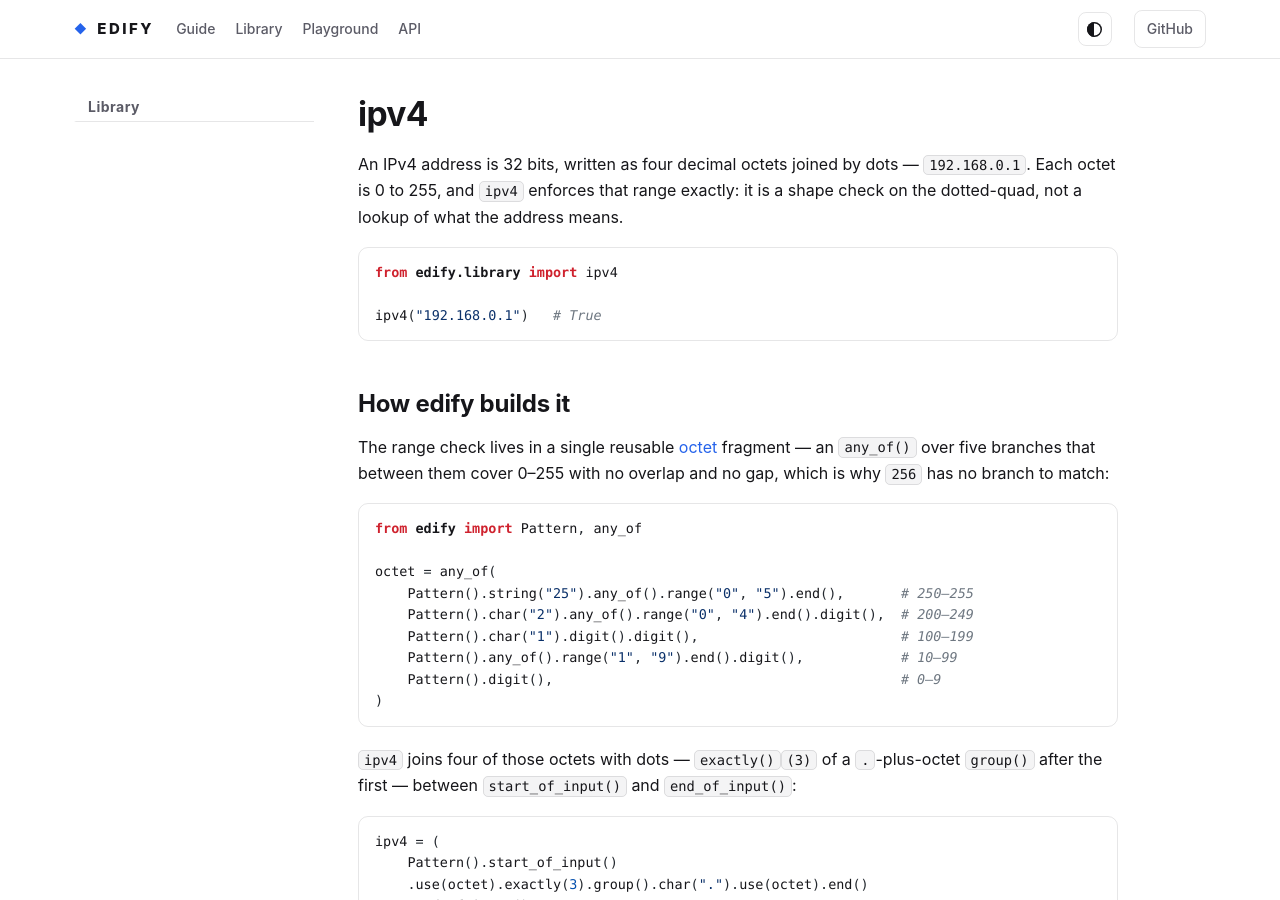
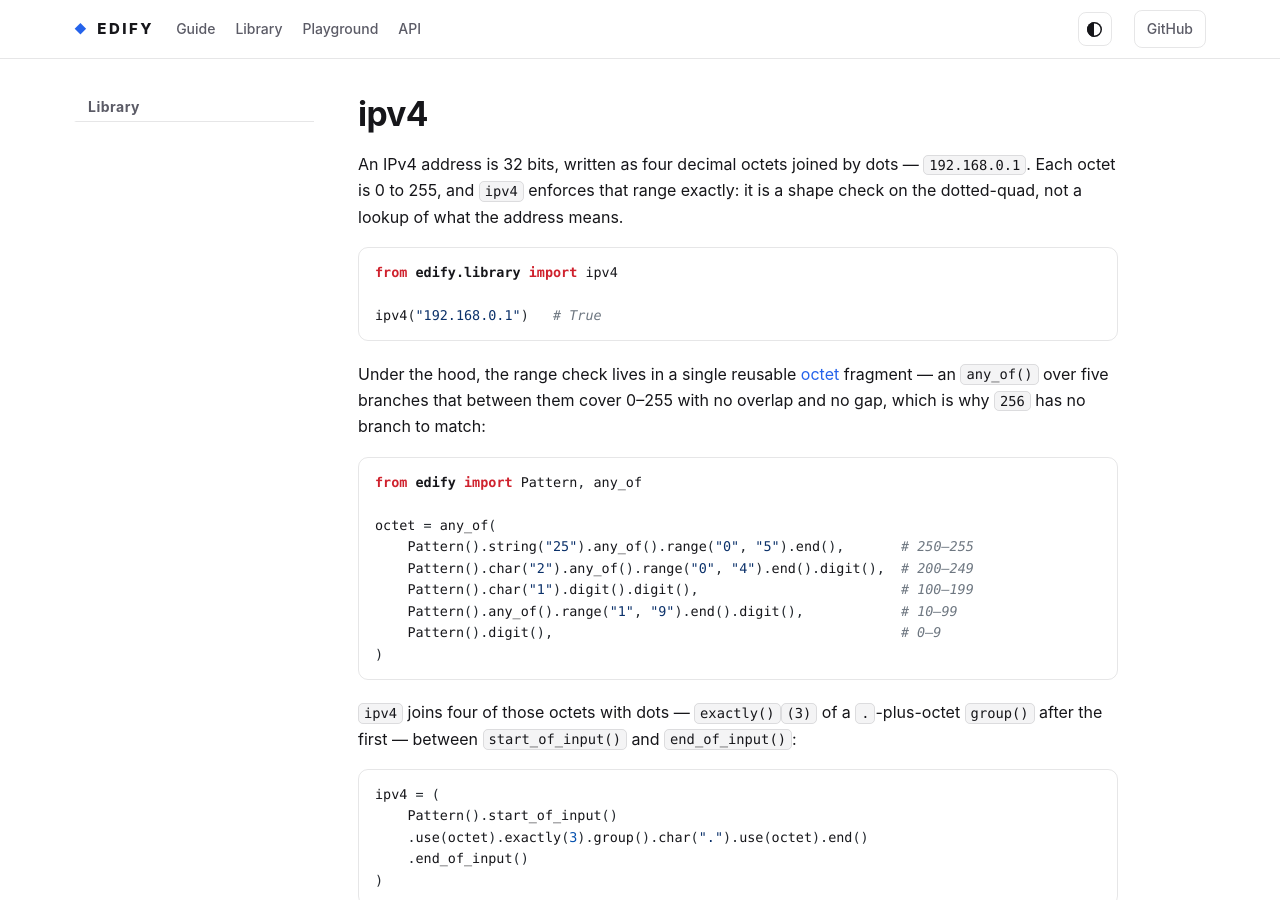
Before and after one commit to luciferreeves/edify, a Sphinx documentation site: the page built from docs/library/address/ipv4.rst, in a window 1280 px wide and 900 px high. Built offline with Sphinx 7.4.7, drawn with Linux system fonts in a browser that asks for light colours; a script that is not in the unit is left out.

Commit message:
docs(library): fold how-it-works (construction + links + regex) into the intro on ipv4/ipv6 instead of a separate section, per instruction

```diff
--- a/docs/library/address/ipv4.rst
+++ b/docs/library/address/ipv4.rst
@@ -11,10 +11,8 @@ it is a shape check on the dotted-quad, not a lookup of what the address means.
 
    ipv4("192.168.0.1")   # True
 
-How edify builds it
--------------------
-
-The range check lives in a single reusable :doc:`octet <../../guide/composing>`
+Under the hood, the range check lives in a single reusable
+:doc:`octet <../../guide/composing>`
 fragment — an :func:`~edify.any_of` over five branches that between them cover
 0–255 with no overlap and no gap, which is why ``256`` has no branch to match:
 
--- a/docs/library/address/ipv6.rst
+++ b/docs/library/address/ipv6.rst
@@ -14,10 +14,7 @@ tail, and the scoped ``%zone`` suffix.
 
    ipv6("2001:db8::1")   # True
 
-How edify builds it
--------------------
-
-The base unit is a **hex group** — one to four hex digits, written as
+Under the hood, the base unit is a **hex group** — one to four hex digits, written as
 :meth:`~edify.RegexBuilder.between`\ ``(1, 4)`` of a
 :doc:`nibble <../../guide/composing>` (a ``0``–``9`` ``a``–``f`` ``A``–``F``
 :meth:`~edify.RegexBuilder.range` class). Those groups feed an
```
